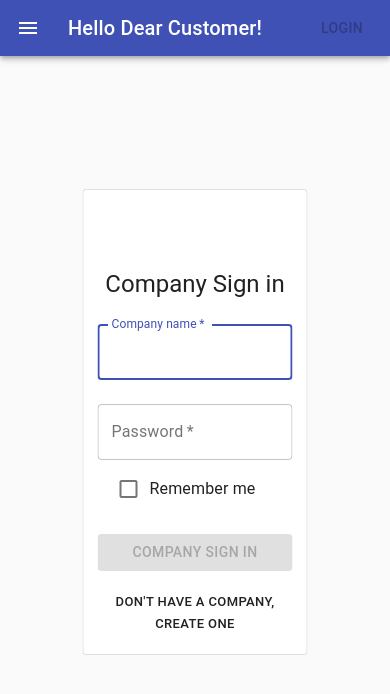
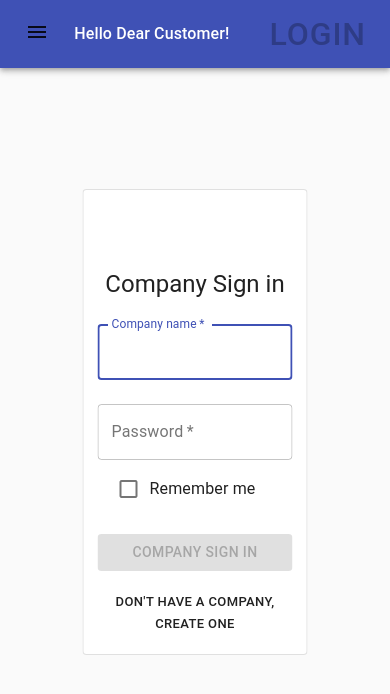
Before and after one commit to EABModel/frontend, a React (Create React App) app: page / in a window 390 px wide. Shown: the top 694 px of the page. Built offline with nearby package versions, Linux system fonts and the light colour scheme.

Commit message:
Added responsive sidebar :rice_ball:

```diff
--- a/src/App.tsx
+++ b/src/App.tsx
@@ -1,5 +1,5 @@
 import React, { FC } from 'react';
-import { Routes } from './navigation/Routes';
+import Routes from './navigation/Routes';
 import './App.css';
 
 export const App: FC = () => {
--- a/src/navigation/NavBar.tsx
+++ b/src/navigation/NavBar.tsx
@@ -8,21 +8,8 @@ import * as userInteractors from '../redux/interactors/userInteractors';
 import * as modalInteractors from '../redux/interactors/modalInteractors';
 import { AppBar, Button, IconButton, Toolbar, Typography } from '@material-ui/core';
 import MenuIcon from '@material-ui/icons/Menu';
-import { makeStyles } from '@material-ui/core/styles';
 import { useHistory } from 'react-router-dom';
-
-const useStyles = makeStyles((theme) => ({
-  root: {
-    flexGrow: 1,
-  },
-  menuButton: {
-    marginRight: theme.spacing(2),
-  },
-  title: {
-    flexGrow: 1,
-    textAlign: 'left',
-  },
-}));
+import { useStyles } from '../styles/NavBarStyles';
 
 interface StateProps {
   user: UserState;
@@ -47,41 +34,19 @@ const NavBar: FC<Props> = (props: Props) => {
     props.showPopUpInteractor();
   };
 
-  const goToHomePage = (): void => {
-    history.replace('/home');
-  };
-
-  const goToAdministrationPortal = (): void => {
-    history.replace('/administration');
-  };
-
   const logOut = (): void => {
     props.logoutUserInteractor();
     history.replace('/home');
   };
 
   return (
-    <div className={styles.root}>
-      <AppBar position="static">
+    <AppBar position="static" className={styles.root}>
       <Toolbar>
-          <IconButton edge="start" className={styles.menuButton} color="inherit" aria-label="menu">
-            <MenuIcon />
-          </IconButton>
         <Typography variant="h6" className={styles.title}>
           {user.sessionType === 'ANONYMOUS' ? `Hello Dear Customer!` : `Hello ${user.username}!`}
         </Typography>
-          {company.id && (
-            <Button color="inherit" onClick={goToHomePage}>
-              Home
-            </Button>
-          )}
-          {user.sessionType !== 'ANONYMOUS' && (
-            <Button color="inherit" onClick={goToAdministrationPortal}>
-              Administration
-            </Button>
-          )}
         {user.sessionType === 'ANONYMOUS' ? (
-            <Button color="inherit" onClick={openPopUp} disabled={!company.id}>
+          <Button className={styles.btn} color="inherit" onClick={openPopUp} disabled={!company.id}>
             Login
           </Button>
         ) : (
@@ -91,7 +56,6 @@ const NavBar: FC<Props> = (props: Props) => {
         )}
       </Toolbar>
     </AppBar>
-    </div>
   );
 };
 
--- a/src/navigation/Routes.tsx
+++ b/src/navigation/Routes.tsx
@@ -1,16 +1,34 @@
-import React, { FC } from 'react';
-import { BrowserRouter as Router, Switch, Route, Redirect } from 'react-router-dom';
+import React, { FC, useEffect, useState } from 'react';
+import { BrowserRouter as Router, Switch, Route, Redirect, useHistory } from 'react-router-dom';
 import { RootState } from '../redux/store';
 import { UserState } from '../redux/types/UserTypes';
 import Home from '../screens/Home';
 import NavBar from './NavBar';
-import { useSelector } from 'react-redux';
+import { connect, useSelector } from 'react-redux';
 import CompanyAuth from '../screens/CompanyAuth';
 import AdministrationPortal from '../screens/AdministrationPortal';
 import CallsMenu from '../screens/CallsMenu';
 import CatalogueMenu from '../screens/CatalogueMenu';
 import EmployeesMenu from '../screens/EmployeesMenu';
 import ShopMenu from '../screens/ShopMenu';
+import { Button, IconButton, makeStyles } from '@material-ui/core';
+import MenuIcon from '@material-ui/icons/Menu';
+import '../styles/css/layout.scss';
+import { CompanyState } from '../redux/types/CompanyTypes';
+import SidebarOptions from './SidebarOptions';
+
+const useStyles = makeStyles((theme) => ({
+  root: {
+    flexGrow: 1,
+  },
+  menuButton: {
+    marginRight: theme.spacing(2),
+  },
+  title: {
+    flexGrow: 1,
+    textAlign: 'left',
+  },
+}));
 
 // eslint-disable-next-line react/prop-types
 const EmployeeRoute: FC<any> = ({ component: Component, ...rest }) => {
@@ -36,13 +54,46 @@ const AdministratorRoute: FC<any> = ({ component: Component, ...rest }) => {
   );
 };
 
-export const Routes: FC = () => {
+const Routes: FC = () => {
+  const styles = useStyles();
+  const [leftOpen, setLeftOpen] = useState(false);
+  const [isOpen, setOpen] = useState(leftOpen ? 'open' : 'closed');
+  const toggleSidebar = (event: any) => {
+    setLeftOpen(!leftOpen);
+    setOpen(leftOpen ? 'open' : 'closed');
+  };
   return (
-    <div>
     <Router basename={process.env.PUBLIC_URL}>
-        <header>
+      <div id="layout">
+        <div id="left" className={isOpen}>
+          <IconButton
+            edge="start"
+            className={`icon ${styles.menuButton}`}
+            color="inherit"
+            aria-label="menu"
+            onClick={toggleSidebar}>
+            <MenuIcon />
+          </IconButton>
+          <div className={`sidebar ${isOpen}`}>
+            {/* <div className="header">
+              <h3 className="title">Left header</h3>
+            </div> */}
+            <div className="content">
+              <SidebarOptions />
+            </div>
+          </div>
+        </div>
+        <div id="main">
+          <div className="header">
+            <div
+              className={`
+                          title
+                          ${'left-' + isOpen}
+                      `}>
               <NavBar />
-        </header>
+            </div>
+          </div>
+          <div className="content" id="page">
             <Switch>
               <Route path="/" exact component={CompanyAuth} />
               <Route path="/home" exact component={Home} />
@@ -52,7 +103,11 @@ export const Routes: FC = () => {
               <EmployeeRoute path="/administration/shop" exact component={ShopMenu} />
               <AdministratorRoute path="/administration/employees" exact component={EmployeesMenu} />
             </Switch>
+          </div>
+        </div>
+      </div>
     </Router>
-    </div>
   );
 };
+
+export default Routes;
--- /dev/null
+++ b/src/navigation/SidebarOptions.tsx
@@ -0,0 +1,70 @@
+import React, { FC } from 'react';
+import * as userInteractors from '../redux/interactors/userInteractors';
+import * as modalInteractors from '../redux/interactors/modalInteractors';
+import { UserState } from '../redux/types/UserTypes';
+import { CompanyState } from '../redux/types/CompanyTypes';
+import { bindActionCreators } from '@reduxjs/toolkit';
+import { RootState } from '../redux/store';
+import { useHistory } from 'react-router-dom';
+import { Button } from '@material-ui/core';
+import { connect } from 'react-redux';
+import '../styles/css/layout.scss';
+
+interface StateProps {
+  user: UserState;
+  company: CompanyState;
+}
+
+interface DispatchProps {
+  logoutUserInteractor: typeof userInteractors.logoutUserInteractor;
+  showPopUpInteractor: typeof modalInteractors.showPopUpInteractor;
+}
+
+interface Props extends StateProps, DispatchProps {
+  // extra props you want to add
+}
+
+const SidebarOptions: FC<Props> = (props: Props) => {
+  const { user, company } = props;
+  const history = useHistory();
+  const goToHomePage = (): void => {
+    history.replace('/home');
+  };
+
+  const goToAdministrationPortal = (): void => {
+    history.replace('/administration');
+  };
+  return (
+    <div className="options">
+      {company.id && (
+        <Button color="inherit" onClick={goToHomePage}>
+          Home
+        </Button>
+      )}
+      {user.sessionType !== 'ANONYMOUS' && (
+        <Button color="inherit" onClick={goToAdministrationPortal}>
+          Administration
+        </Button>
+      )}
+    </div>
+  );
+};
+
+const mapStateToProps = (state: RootState): StateProps => {
+  return {
+    user: state.user,
+    company: state.company,
+  };
+};
+
+const mapDispatchToProps = (dispatch: any): DispatchProps => ({
+  ...bindActionCreators(
+    {
+      ...userInteractors,
+      ...modalInteractors,
+    },
+    dispatch,
+  ),
+});
+
+export default connect(mapStateToProps, mapDispatchToProps)(SidebarOptions);
--- /dev/null
+++ b/src/styles/NavBarStyles.ts
@@ -0,0 +1,20 @@
+import { makeStyles } from '@material-ui/core/styles';
+
+export const useStyles = makeStyles((theme) => ({
+  root: {
+    flexGrow: 1,
+  },
+  menuButton: {
+    marginRight: theme.spacing(2),
+  },
+  title: {
+    flexGrow: 1,
+    textAlign: 'right',
+    marginLeft: '2rem',
+    marginRight: '2rem',
+    fontSize: '1rem',
+  },
+  btn: {
+    fontSize: '2rem',
+  },
+}));
--- /dev/null
+++ b/src/styles/css/layout.scss
@@ -0,0 +1,94 @@
+:root {
+    --landscape-width: 30vw; // % OR vw for responsive window resizing!
+    --portrait-width: 80vw;
+    --header-height: 4rem;
+    --secs: 0.4s;
+    --bg-left: #3f50b5;
+}
+
+body {
+    min-height: 100vh;
+    max-width: 100vw;
+    margin: 0;
+    overflow: hidden;
+    color: #fff;
+}
+
+#layout {
+    display: flex; // Flexbox definition
+    overflow: hidden; // Disable scrolling on layout
+
+    // Style in common for sidebars and main area:
+    .header {
+    position: relative;
+    height: var(--header-height);
+    text-align: center; // Horizontal center
+    .title { position: absolute; left: 0; right: 0; }
+    }
+    .content {
+    overflow: auto;
+    box-sizing: border-box;
+    height: calc(100vh - var(--header-height));
+    padding: 1rem;
+    }
+}
+
+// Main area specific style:
+#main {
+    transition: width var(--secs);
+    background: var(--bg-main); flex-grow: 1;
+    .header {
+        background: linear-gradient(to right, var(--bg-left), var(--bg-right));
+        @media (orientation: landscape) {
+            .title { transition: left var(--secs), right var(--secs);
+                // &.left-closed { left: var(--header-height); background-color: var(--bg-left);}
+            }
+        }
+    }
+}
+
+// Style in common for both sidebars:
+#left {
+    transition: width var(--secs);
+    width: 0;
+    @media (orientation: landscape) {
+        &.open { width: calc(1% * var(--landscape-width)); }
+    } // <-- Landscape ONLY sidebars
+    .icon {
+        position: fixed;
+        margin-left: 0.3rem;
+        z-index: 10;
+        width: var(--header-height); height: var(--header-height);
+        line-height: var(--header-height); font-size: var(--header-height);
+        text-align: center; user-select: none; cursor: pointer;
+    }
+    .sidebar {
+        height: 100%;
+        transition: transform var(--secs); // <-- Portrait AND landscape!
+        @media (orientation: portrait) { width: var(--portrait-width); }
+        @media (orientation: landscape) { width: calc(var(--landscape-width)); }
+        .header { width: calc(100% - var(--header-height)); }
+        .icon {
+            position: fixed;
+            margin-left: 0.3rem;
+            z-index: 10;
+            width: var(--header-height); height: var(--header-height);
+            line-height: var(--header-height); font-size: var(--header-height);
+            text-align: center; user-select: none; cursor: pointer;
+        }
+    }
+}
+
+#left {
+    z-index: 5;
+    .sidebar { background: var(--bg-left);
+    &.closed { transform: translateX(-100%); } // <-- Left portrait AND landscape!
+    .header { left: var(--header-height); }
+    }
+}
+
+.options {
+    margin-top: 4rem;
+    display: flex;
+    flex-direction: column;
+}
```
Lines whose indentation alone changed are shown as unchanged.
